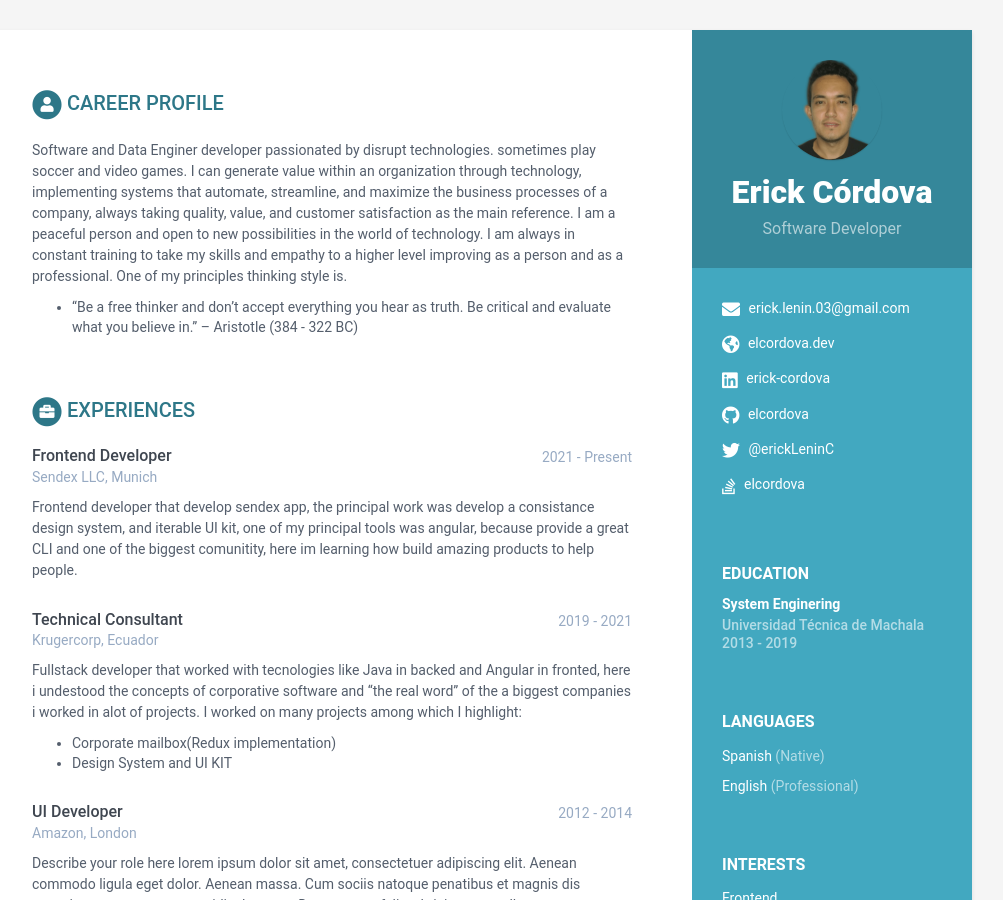
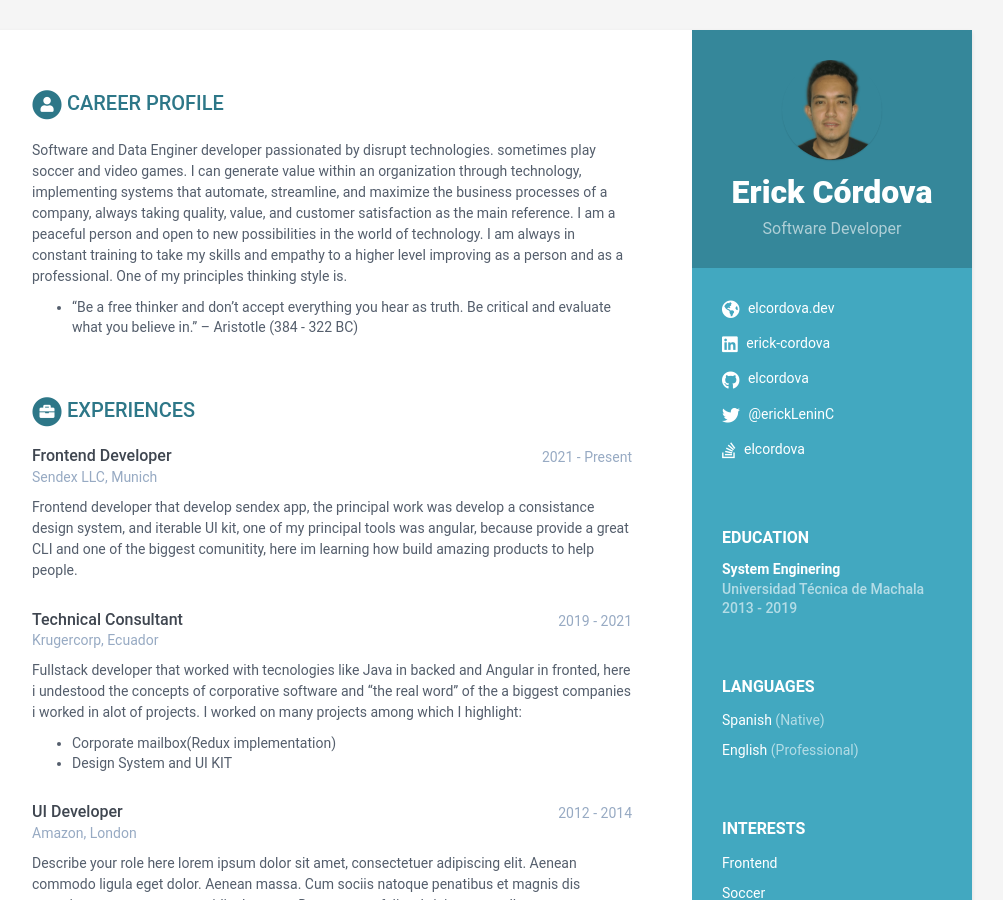
Before and after one commit to elcordova/caring-europa-fe48a, a Jekyll site: the page built from index.html, in a window 1280 px wide and 900 px high. Shown: the whole window, without its empty margins (168-1171 px from the left). Built offline with Jekyll 4.4.1, drawn with Linux system fonts in a browser that asks for light colours.

Commit message:
data.yml: changed

```diff
--- a/_data/data.yml
+++ b/_data/data.yml
@@ -4,7 +4,7 @@ sidebar:
   name: Erick C&oacute;rdova
   tagline: Software Developer
   avatar: profile.png
-  email: erick.lenin.03@gmail.com
+  email: null
   phone: null
   website: elcordova.dev
   linkedin: erick-cordova
```
